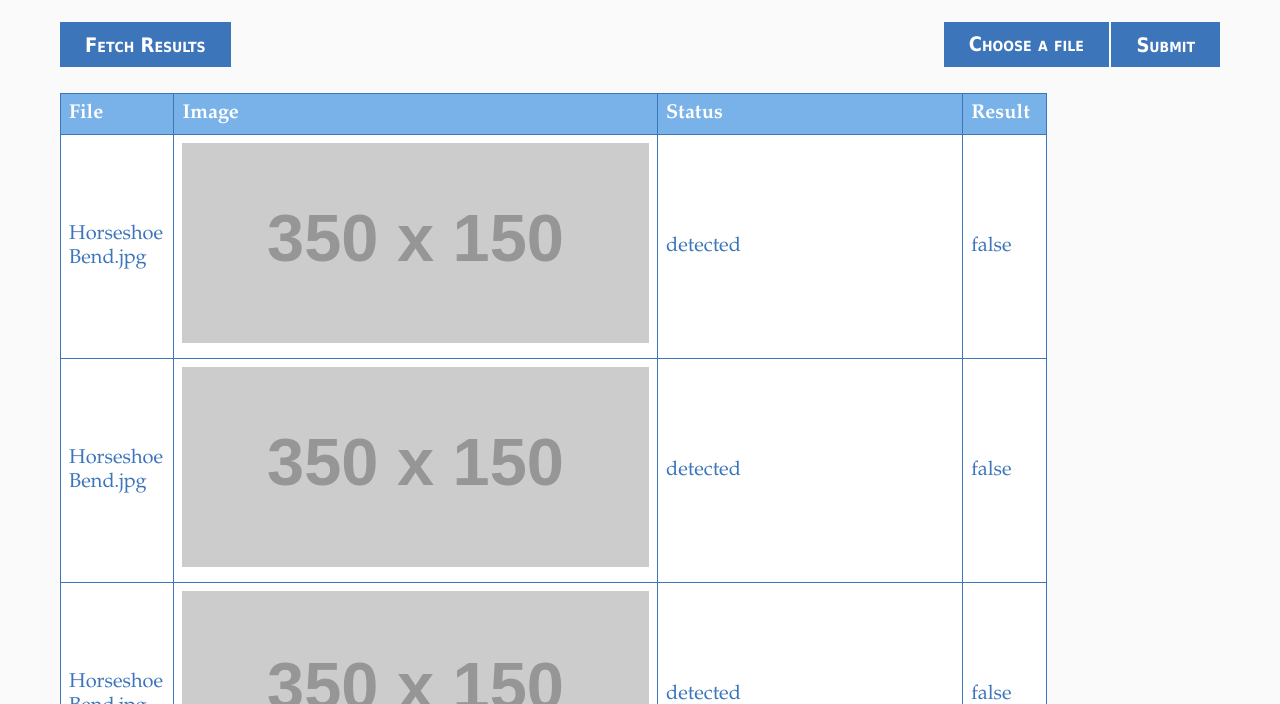
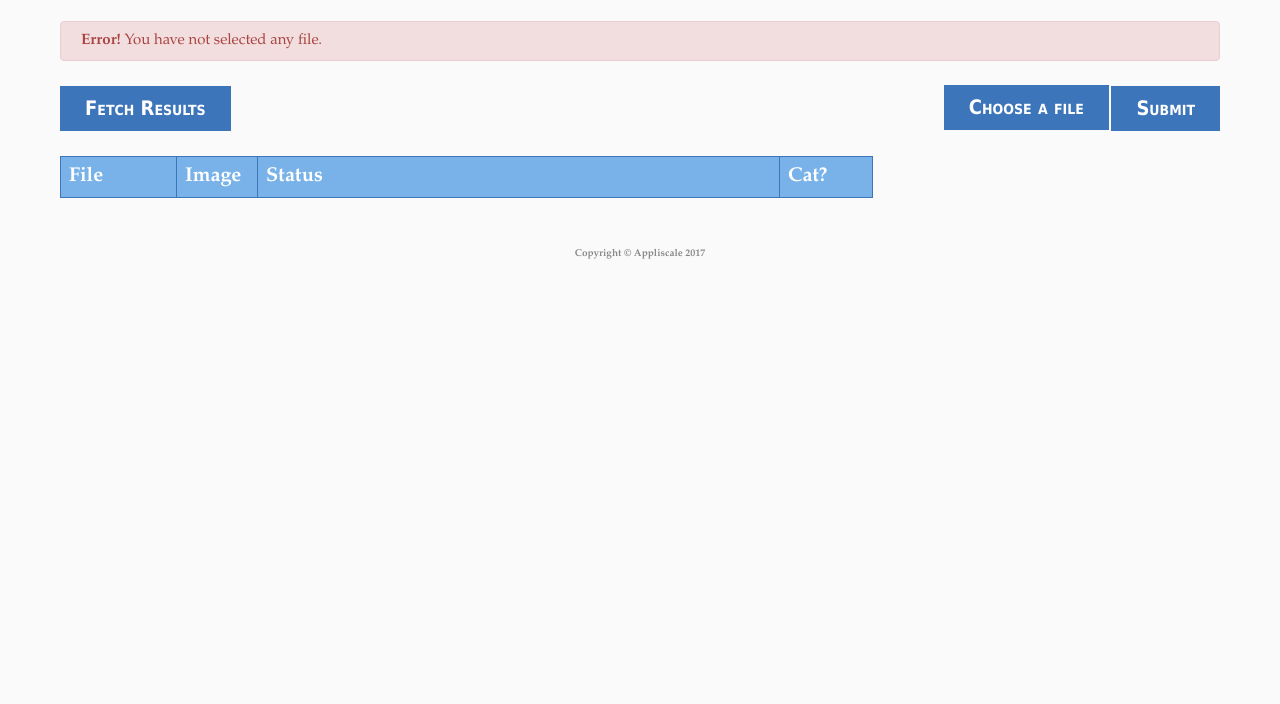
Before and after one commit to Appliscale/serverless-cat-detector, a plain HTML site: page user-interface/index.html in a window 1280 px wide. Both pictures are taken after a click on the input "Submit". Shown: the part 96-800 px from the top of the page. Drawn offline with nearby package versions, Linux system fonts and the light colour scheme; placeholder pictures from the web are drawn by us.

Commit message:
CR fixes.

```diff
--- a/user-interface/index.html
+++ b/user-interface/index.html
@@ -9,6 +9,10 @@
   <body>
     <main class="main">
       <h1>Serverless Cat Detector</h1>
+
+      <div id="error-box" class="error-box hidden">
+        <strong>Error!</strong> <span id="error-content"></span>
+      </div>
 
       <header class="operations">
         <div class="left">
@@ -38,25 +42,7 @@
             <th>File</th>
             <th>Image</th>
             <th>Status</th>
-            <th>Result</th>
-          </tr>
-          <tr>
-            <td>Horseshoe Bend.jpg</td>
-            <td><img height="200" src="http://via.placeholder.com/350x150" /></td>
-            <td>detected</td>
-            <td>false</td>
-          </tr>
-          <tr>
-            <td>Horseshoe Bend.jpg</td>
-            <td><img height="200" src="http://via.placeholder.com/350x150" /></td>
-            <td>detected</td>
-            <td>false</td>
-          </tr>
-          <tr>
-            <td>Horseshoe Bend.jpg</td>
-            <td><img height="200" src="http://via.placeholder.com/350x150" /></td>
-            <td>detected</td>
-            <td>false</td>
+            <th>Cat?</th>
           </tr>
         </tbody>
       </table>
--- a/user-interface/scripts.js
+++ b/user-interface/scripts.js
@@ -3,6 +3,23 @@
 
   const API_UPLOAD_ENDPOINT = "<your upload endpoint>"
   const API_RESULTS_ENDPOINT = "<your results endpoint>"
+
+  var ErrorTimeoutId = 0;
+
+  function showError(message) {
+    if (ErrorTimeoutId > 0) {
+      clearTimeout(ErrorTimeoutId);
+    }
+
+    $("#error-content").text(message);
+    $("#error-box").removeClass("hidden");
+
+    ErrorTimeoutId = setTimeout(function () {
+      $("#error-box").addClass("hidden");
+
+      ErrorTimeoutId = 0;
+    }, 5000);
+  }
 
   document.getElementById("detect").onclick = function (event) {
     event.preventDefault();
@@ -11,6 +28,7 @@
     var file = $("#image")[0].files[0];
 
     if (!file) {
+      showError("You have not selected any file.");
       return;
     }
 
@@ -38,12 +56,20 @@
 
           success: function (response) {
             $("#detect").prop("value", "Submit").removeAttr("disabled");
+          },
+
+          error: function (error) {
+            console.error("Unexpected error: ", error);
+            showError("Upload failed.");
+
+            $("#detect").prop("value", "Submit").removeAttr("disabled");
           }
         });
       },
 
       error: function (error) {
         console.error("Unexpected error: ", error);
+        showError("Upload link generation failed.");
 
         $("#detect").prop("value", "Submit").removeAttr("disabled");
       }
@@ -76,6 +102,7 @@
 
       error: function (error) {
         console.error("Unexpected error: ", error);
+        showError("Could not fetch any results from the back-end.");
       }
     });
   };
--- a/user-interface/styles.css
+++ b/user-interface/styles.css
@@ -6,6 +6,20 @@ body {
   background-color: #FAFAFA;
   font-family: Palatino, "Palatino LT STD", "Palatino Linotype", "Book Antiqua", Georgia, serif;
   font-size: 62.5%;
+}
+
+.hidden {
+  display: none;
+}
+
+.error-box {
+  font-size: 1.5em;
+  width: 100%;
+  color: #a94442;
+  padding: 10px 20px;
+  background-color: #f2dede;
+  border-radius: 4px;
+  border: 1px solid #ebccd1;
 }
 
 input,
```
